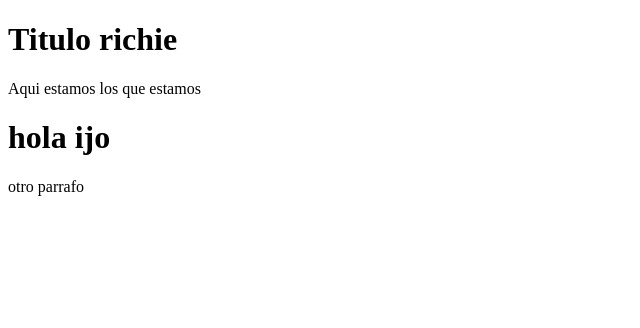
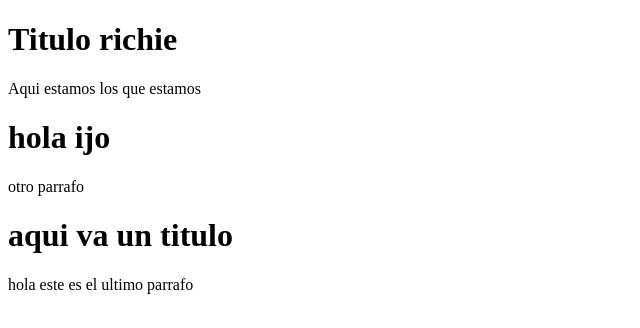
Before and after one commit to Jairorb-06/hello-world, a plain HTML site: page index.html in a window 1280 px wide. Shown: the whole page, without its empty margins (0-640 px from the left). Drawn offline with Linux system fonts and the light colour scheme.

Commit message:
otro nuevo parrafo a la pagina

```diff
--- a/index.html
+++ b/index.html
@@ -16,8 +16,12 @@
     </div>
 
     <div>
-<h1>hola ijo</h1>
+     <h1>hola ijo</h1>
         <p>otro parrafo</p>
+    </div>
+    <div>
+        <h1>aqui va un titulo</h1>
+        <p>hola este es el ultimo parrafo</p>
     </div>
 </body>
 </html>
```
